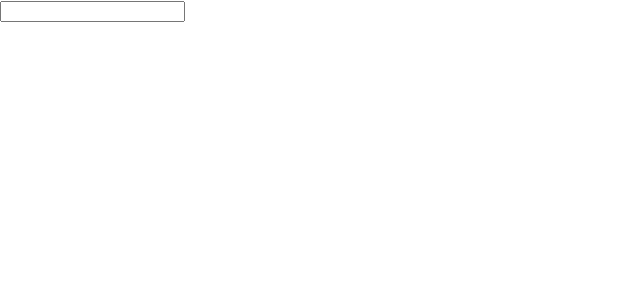
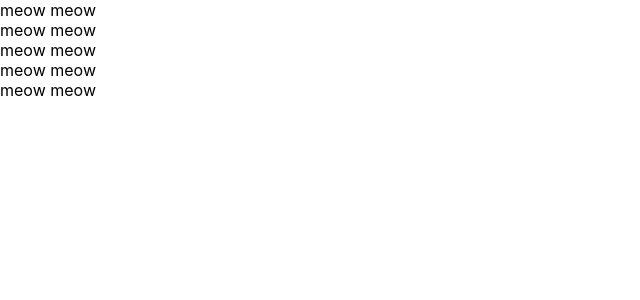
Before and after one commit to halhal23/react-app, a React (Create React App) app: page / in a window 1280 px wide. Shown: the top 300 px of the page, without its empty margins (0-640 px from the left). Built offline with nearby package versions, Linux system fonts and the light colour scheme.

Commit message:
learn component

```diff
--- a/src/App.js
+++ b/src/App.js
@@ -1,6 +1,18 @@
 import React from 'react';
 function App() {
-  return <input type="text" onClick={() => {console.log('クリック')}} />;
+  return (
+    <React.Fragment>
+      <Cat />
+      <Cat />
+      <Cat />
+      <Cat />
+      <Cat />
+    </React.Fragment>
+  )
+}
+
+const Cat = () => {
+  return <div>meow meow</div>
 }
 
 export default App;
```
